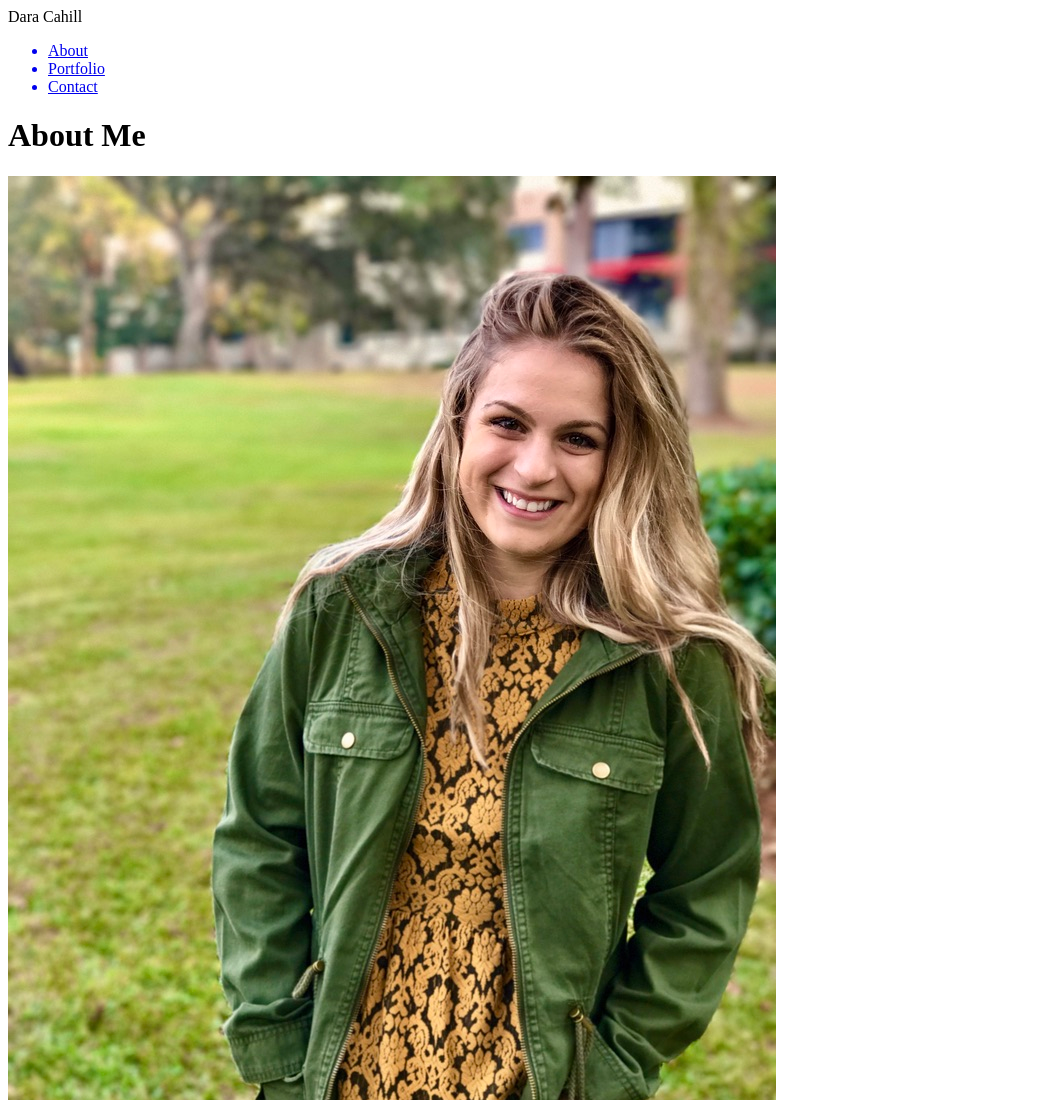
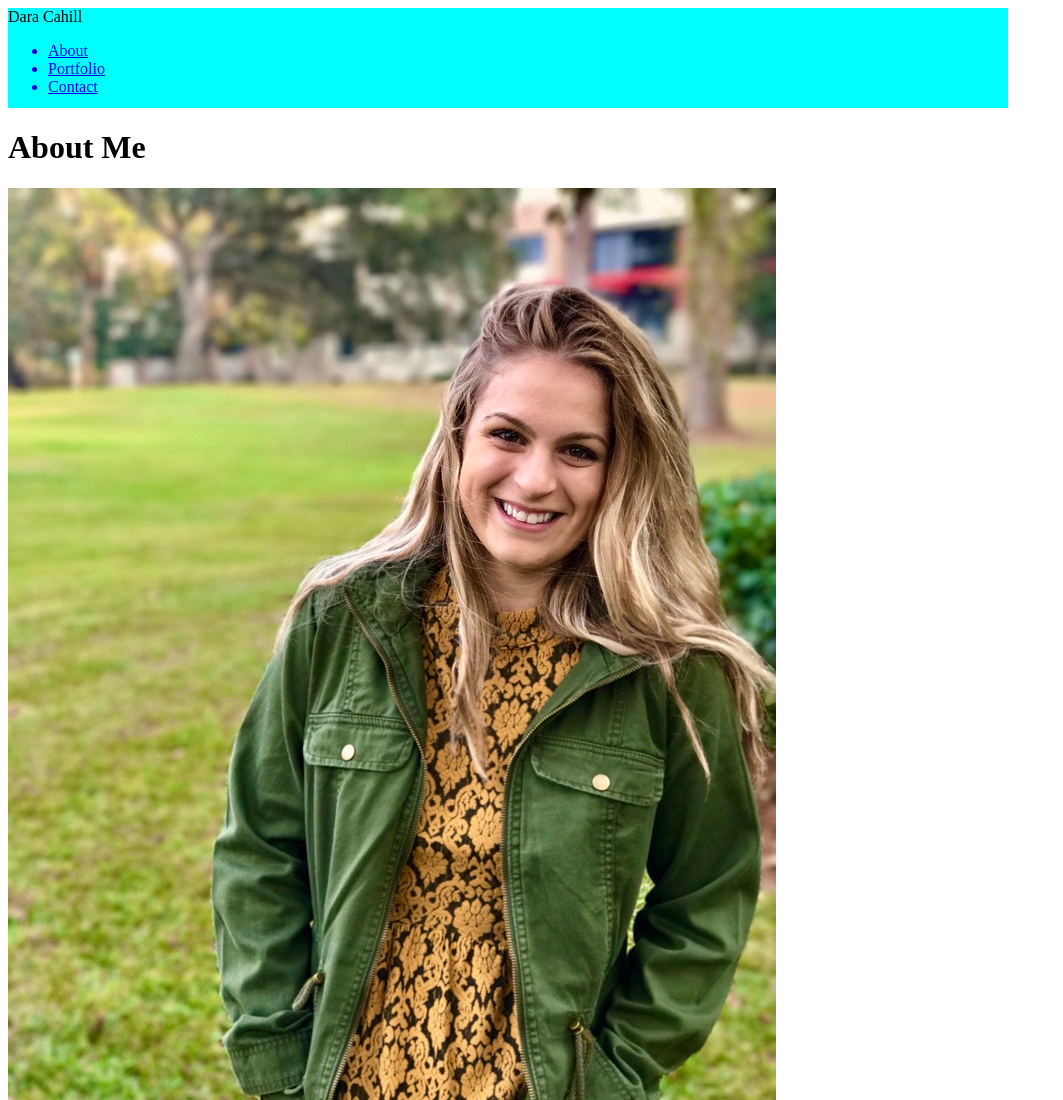
Before and after one commit to dara-cahill/Basic-Portfolio, a plain HTML site: page index.html in a window 1280 px wide. Shown: the top 1100 px of the page, without its empty margins (0-1063 px from the left). Drawn offline with Linux system fonts and the light colour scheme.

Commit message:
Updated Css

```diff
--- a/assets/css/style.css
+++ b/assets/css/style.css
@@ -0,0 +1,7 @@
+.header {
+    background-color: aqua;
+    width: 1000px;
+    height: 100px;
+    margin: 0;
+    padding: 0;
+}
--- a/index.html
+++ b/index.html
@@ -2,11 +2,12 @@
 <html lang="en">
 <head>
     <meta charset="UTF-8">
+    <link rel="stylesheet" type="text/css" href="assets/css/style.css">
     <meta name="viewport" content="width=device-width, initial-scale=1.0">
     <title>Dara Cahill</title>
 </head>
 <body>
-    <header>
+    <header class="header">
         <div>
             <div>
                 Dara Cahill
```
Also changed, not shown: contact.html (+1 -1 lines), portfolio.html (+1 -1 lines).
